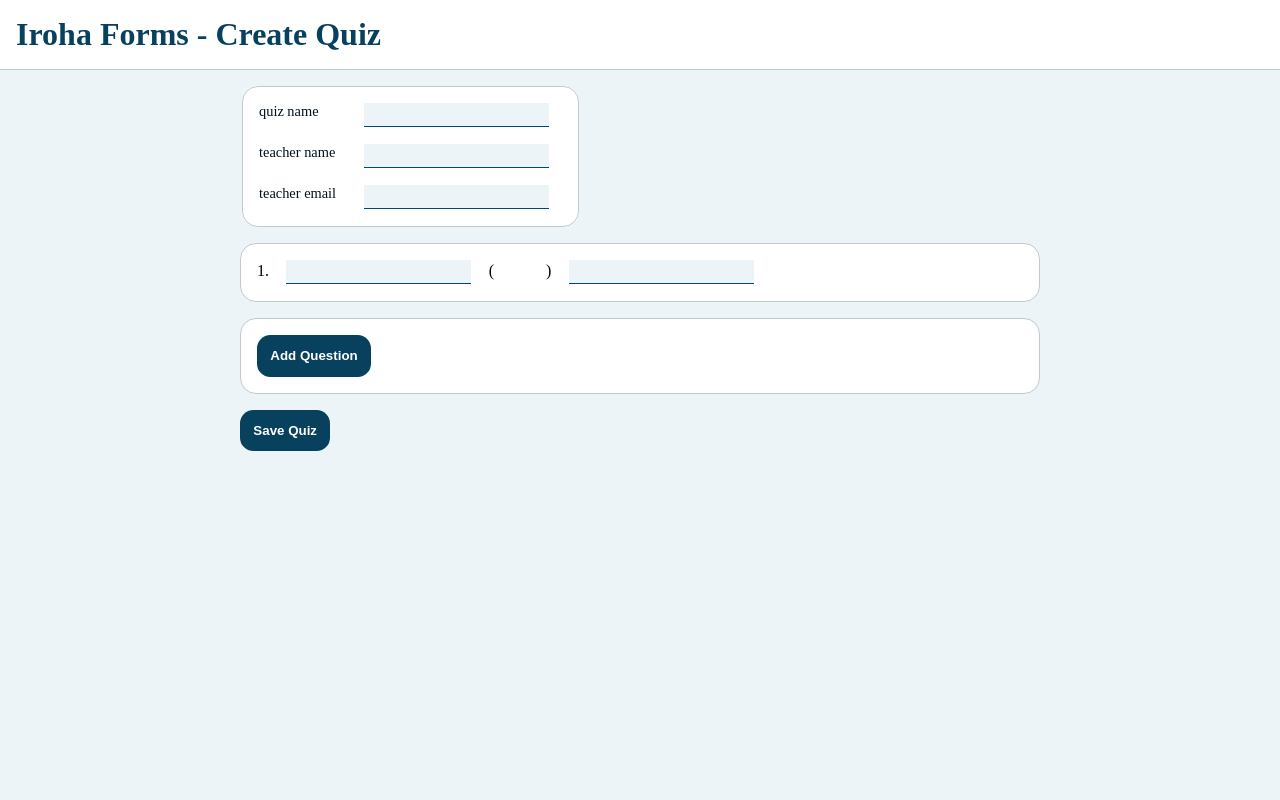
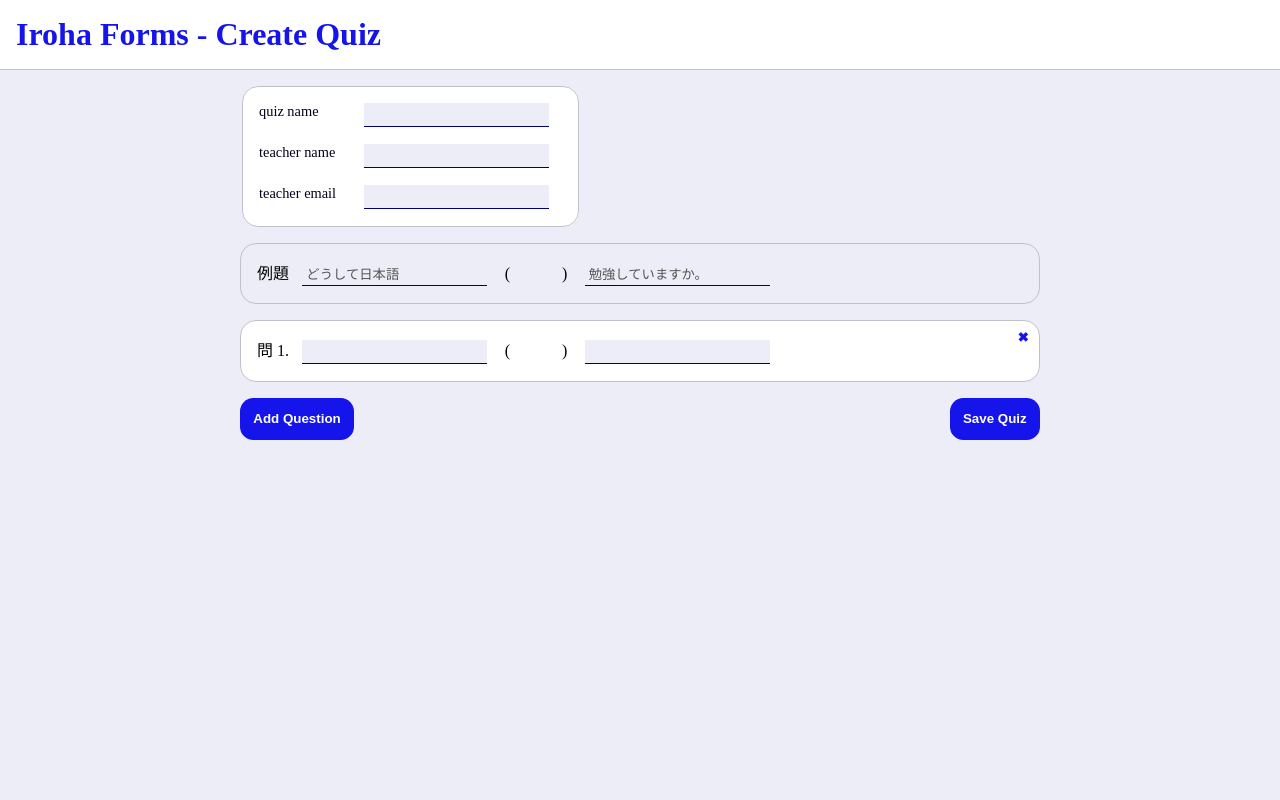
Before and after one commit to JTBooth/homework, a Flask app: page / in a window 1280 px wide. Run offline with Flask 2, Linux system fonts and the light colour scheme.

Commit message:
before whiteboard session

```diff
--- a/app.py
+++ b/app.py
@@ -216,6 +216,7 @@ def see_feedback(student_uuid, student_id):
 
 @app.route("/teacher/create_quiz", methods=["POST"])
 def create_quiz():
+  print("form:", request.form)
   out = {}
   for input_name, text in request.form.items():
     question_number, question_part = input_name.split('-')
--- a/static/styles/styles.css
+++ b/static/styles/styles.css
@@ -1,21 +1,32 @@
 :root {
-  --accent-color: hsl(200, 84%, 20%);
-  --dark-accent-color: hsl(200, 100%, 5%);
-  --background-color: hsl(200, 44%, 95%);
-  --fade-border-color: hsl(200, 10%, 78%);
+  --hue: 240;
+  --accent-color: hsl(var(--hue), 84%, 50%);
+  --dark-accent-color: hsl(var(--hue), 100%, 5%);
+  --background-color: hsl(var(--hue), 44%, 95%);
+  --fade-border-color: hsl(var(--hue), 10%, 78%);
+  --background-disabled-color: hsl(var(--hue), 3%, 60%);
+}
+
+@-ms-viewport{
+  width: device-width;
 }
 
 html,body {
   margin: 0;
+  width: 100%;
+  height: 100%;
   background-color: var(--background-color);
 }
 
 header {
   width: 100%;
   padding: 1rem;
+  box-sizing: border-box;
+  min-width: max-content;
+  border-bottom: 1px solid var(--fade-border-color);
+
   background-color: white;
   color: var(--accent-color);
-  border-bottom: 1px solid var(--fade-border-color);
   font-size: 2rem;
   font-weight: bolder;
 }
@@ -37,12 +48,12 @@ ol > li {
   list-style-position: inside;
 }
 
+ol > li.quiz-question::marker {
+  content: "問 " counter(list-item) ".";
+}
+
 ol > li:not(:last-child) {
   margin-bottom: 1em;
-}
-
-.unstyled-li {
-  list-style: none;
 }
 
 .blank-space {
@@ -50,10 +61,21 @@ ol > li:not(:last-child) {
 }
 
 .quiz {
-  min-width: 600px;
   max-width: 800px;
-  width: 80%;
+  width: 100%;
   margin: 0 auto;
+}
+
+.quiz-question {
+  position: relative;
+}
+
+.example-quiz-question {
+  background-color: rgba(0, 0, 0, 0);
+}
+
+.example-quiz-question::marker {
+  content: "例題";
 }
 
 fieldset {
@@ -96,6 +118,18 @@ button {
   background-color: var(--accent-color);
   color: white;
   font-weight: bolder;
+  cursor: pointer;
+}
+
+button.delete-button {
+  height: 2rem;
+  width: 2rem;
+  background-color: rgba(0,0,0,0);
+  color: var(--accent-color);
+  position: absolute;
+  top: 0px;
+  padding: 0px;
+  right: 0px;
 }
 
 label {
@@ -109,3 +143,8 @@ label {
   display: flex;
   justify-content: space-between;
 }
+
+.button-bar {
+  display: flex;
+  justify-content: space-between;
+}
--- a/templates/index.html
+++ b/templates/index.html
@@ -5,6 +5,7 @@
     type="text/css"
     href="{{ url_for('static', filename='styles/styles.css')}}">
     <script src="{{ url_for('static', filename='scripts/create_quiz_scripts.js') }}"></script>
+    <meta name="viewport" content="width=device-width, height=device-height, initial-scale=1, minimum-scale=1">
   </head>
   <body>
     <header>Iroha Forms - Create Quiz</header>
@@ -24,13 +25,14 @@
             <input type="text" name="header-teacher_email">
           </div>
         </fieldset>
-        <ol id="quiz-body">
+        <ol id="quiz-body" start="0">
+          <li is="example-quiz-question" left_text="どうして日本語" right_text="勉強していますか。"></li>
           <li is="quiz-question"></li>
-          <li class="unstyled-li">
-            <button type="button" onclick="addQuestion(event)">Add Question</button>
-          </li>
         </ol>
-        <button type="submit">Save Quiz</input>
+        <div class="button-bar">
+          <button type="button" onclick="addQuestion(event)">Add Question</button>
+          <button type="submit">Save Quiz</input>
+        </div>
       </form>
     </main>
   </body>
--- a/templates/links.html
+++ b/templates/links.html
@@ -4,6 +4,7 @@
     <link rel="stylesheet"
     type="text/css"
     href="{{ url_for('static', filename='styles/styles.css')}}">
+    <meta name="viewport" content="width=device-width, height=device-height, initial-scale=1, minimum-scale=1">
   </head>
   <body>
     <header>Iroha Forms - Quiz Links</header>
```
Also changed, not shown: static/scripts/create_quiz_scripts.js (+36 -1 lines).
